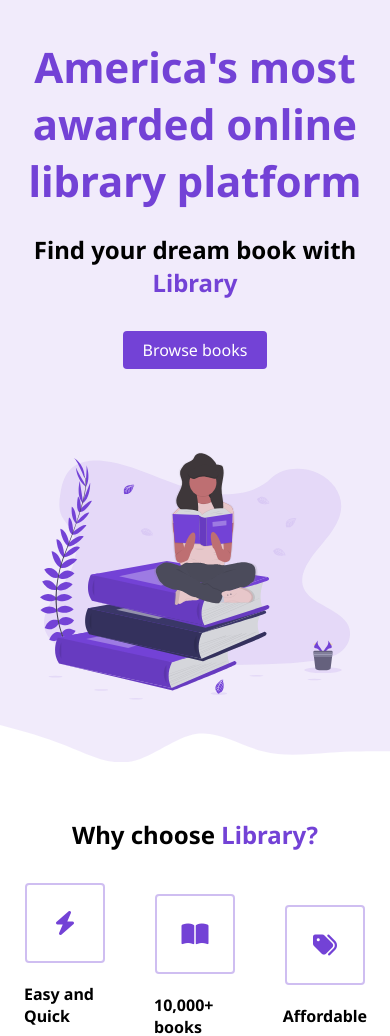
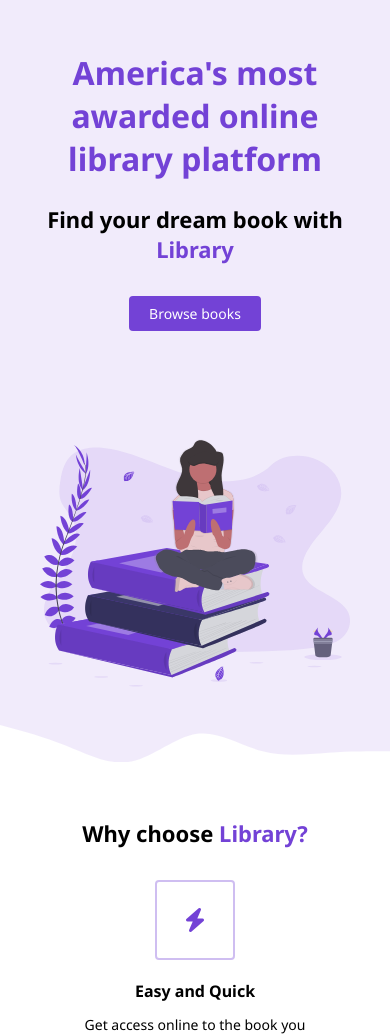
Before and after one commit to pariscalderon/library-project, a plain HTML site: page index.html in a window 390 px wide. Shown: the part 82-1118 px from the top of the page. Drawn offline with Linux system fonts and the light colour scheme.

Commit message:
made the website responsive for tablets and phones

```diff
--- a/index.html
+++ b/index.html
@@ -349,9 +349,9 @@
           </a>
           <div class="footer__list">
             <a href="#" class="footer__link">Home</a>
-            <a href="" class="footer__link no-cursor">About</a>
+            <a class="footer__link no-cursor">About</a>
             <a href="#features" class="footer__link">Books</a>
-            <a href="" class="footer__link no-cursor">Contact</a>
+            <a class="footer__link no-cursor">Contact</a>
           </div>
           <div class="footer__copyright">Copyright &copy; 2025 Library</div>
         </div>
--- a/styles.css
+++ b/styles.css
@@ -269,6 +269,7 @@ HIGHLIGHTS
 
 .highlight__wrapper {
     display: flex;
+    flex-wrap: wrap;
 }
 
 .highlight {
@@ -276,7 +277,6 @@ HIGHLIGHTS
     width: calc(100% / 3);
     display: flex;
     align-items: center;
-    justify-content: center;
     flex-direction: column;
 }
 
@@ -302,6 +302,7 @@ HIGHLIGHTS
 .highlight__subtitle {
     font-size: 16px;
     margin-bottom: 12px;
+    text-align: center;
 }
 
 /*
@@ -409,6 +410,30 @@ footer {
     font-size: 14px;
 }
 
+/* SMALL PHONES, TABLETS, AND LARGE SMARTPHONES */
+@media (max-width: 768px) {
+    .header__description {
+        padding: 0 24px;
+    }
+
+    h1 {
+        font-size: 32px;
+    }
+
+    h2 {
+        font-size: 22px;
+    }
+
+    .btn {
+        font-size: 14px;
+    }
+
+    .book {
+        width: 50%;
+    }
+}
+
+/* SMALL PHONES LARGE SMARTPHONES*/
 @media (max-width: 550px) {
     .nav__links {
         display: none;
@@ -417,4 +442,12 @@ footer {
     .btn__menu {
         display: block;
     }
+
+    .highlight {
+        width: 100%;
+    }
+
+    .highlight:not(:last-child) {
+        margin-bottom: 24px;
+    }
 }
```
